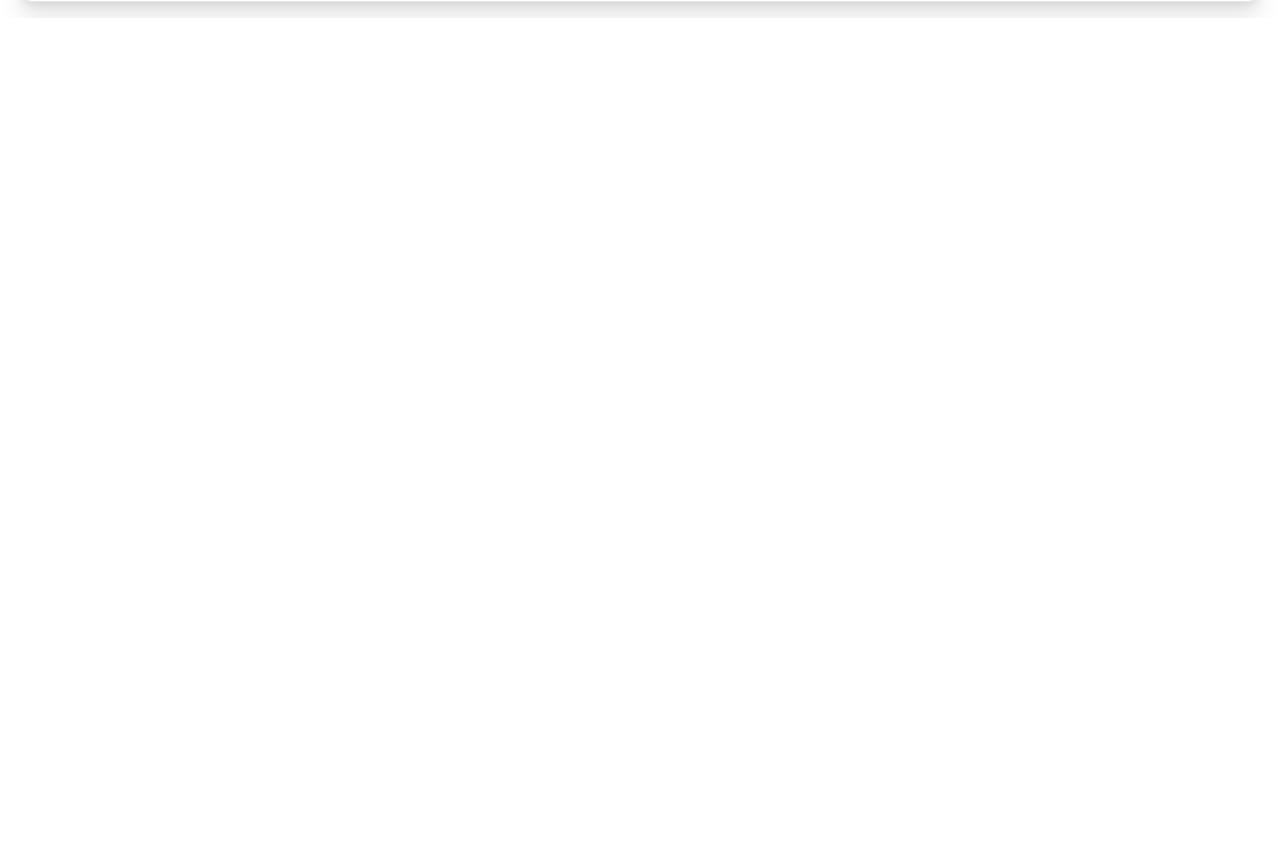
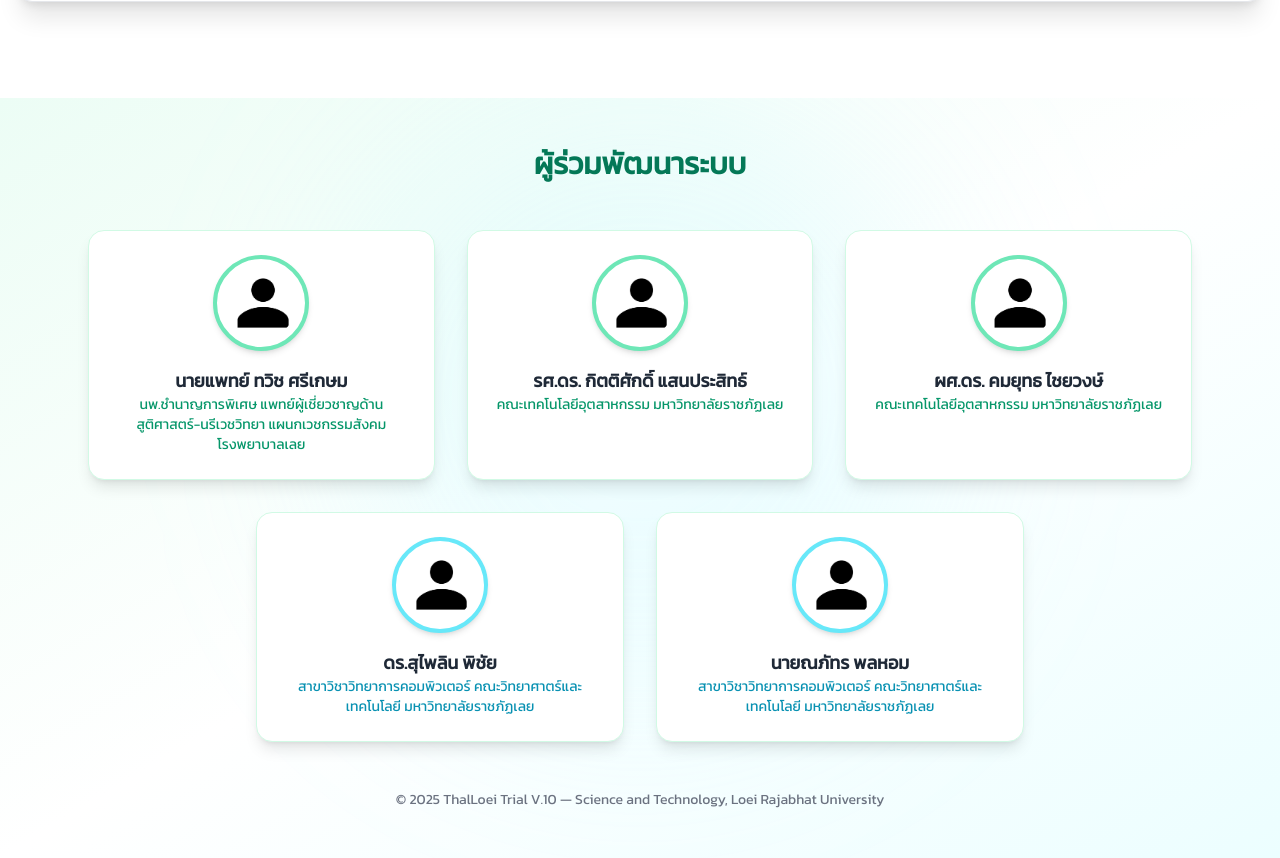
Before and after one commit to Bunlung777/Web-Hp, a React (Create React App) app: page /Blood in a window 1280 px wide. Shown: the part 924-1782 px from the top of the page. Before the commit the page ends 942 px from the top, so only its background shows below. Built offline with nearby package versions, Linux system fonts and the light colour scheme.

Commit message:
18 commit

```diff
--- a/src/Blood.js
+++ b/src/Blood.js
@@ -5,7 +5,7 @@ import Hp from './Img/loeih-logo_.png';
 import Dr from './Img/image 1.png';
 import { useNavigate } from 'react-router-dom';
 import Navbar from './Navbar';
-
+import People from './Img/peole.png';
 const screeningRules = {
   A2A_low: {
     label: 'A₂A (Hb A₂ ≤ 3.5%)',
@@ -684,6 +684,76 @@ const Blood = () => {
           </div>
         </div>
       </div>
+      <section className="mt-20 bg-gradient-to-br from-emerald-50 via-white to-cyan-50 py-12 relative overflow-hidden">
+  <div className="max-w-6xl mx-auto px-6 relative z-10">
+    <h2 className="text-2xl sm:text-3xl font-extrabold text-center text-emerald-700 mb-12">
+      ผู้ร่วมพัฒนาระบบ
+    </h2>
+
+    {/* 3 คนแถวบน */}
+    <div className="grid grid-cols-1 sm:grid-cols-2 lg:grid-cols-3 gap-8 mb-8">
+      {[{ name: "นายแพทย์ ทวิช ศรีเกษม",
+          role: (
+            <>
+              นพ.ชำนาญการพิเศษ แพทย์ผู้เชี่ยวชาญด้านสูติศาสตร์-นรีเวชวิทยา แผนกเวชกรรมสังคม
+              <br />
+              โรงพยาบาลเลย
+            </>
+          ),
+          img: People
+        },
+        { name: "รศ.ดร. กิตติศักดิ์ แสนประสิทธ์", role: "คณะเทคโนโลยีอุตสาหกรรม มหาวิทยาลัยราชภัฏเลย", img: "/img/dev2.jpg" },
+        { name: "ผศ.ดร. คมยุทธ ไชยวงษ์", role: "คณะเทคโนโลยีอุตสาหกรรม มหาวิทยาลัยราชภัฏเลย", img: "/img/dev3.jpg" },
+      ].map((dev, i) => (
+        <div
+          key={i}
+          className="bg-white rounded-2xl shadow-lg border border-emerald-100 p-6 text-center hover:shadow-xl hover:-translate-y-1 transition-all duration-300"
+        >
+          <div className="w-24 h-24 mx-auto rounded-full border-4 border-emerald-300 shadow-md bg-white flex items-center justify-center">
+            <img
+              src={People}
+              alt={dev.name}
+              className="w-[80%] h-[80%] object-cover rounded-full"
+            />
+          </div>
+          <h3 className="mt-4 text-lg font-bold text-gray-800">{dev.name}</h3>
+          <p className="text-emerald-600 font-medium text-sm">{dev.role}</p>
+        </div>
+      ))}
+    </div>
+
+    {/* 2 คนแถวล่าง (ตรงกลาง) */}
+    <div className="grid grid-cols-1 sm:grid-cols-2 lg:grid-cols-2 gap-8 justify-center max-w-3xl mx-auto">
+      {[
+        { name: "ดร.สุไพลิน พิชัย", role: "สาขาวิชาวิทยาการคอมพิวเตอร์ คณะวิทยาศาตร์และเทคโนโลยี มหาวิทยาลัยราชภัฏเลย", img: "/img/dev4.jpg" },
+        { name: "นายณภัทร พลหอม", role: "สาขาวิชาวิทยาการคอมพิวเตอร์ คณะวิทยาศาตร์และเทคโนโลยี มหาวิทยาลัยราชภัฏเลย", img: "/img/dev5.jpg" },
+      ].map((dev, i) => (
+        <div
+          key={i}
+          className="bg-white rounded-2xl shadow-lg border border-emerald-100 p-6 text-center hover:shadow-xl hover:-translate-y-1 transition-all duration-300"
+        >
+          <div className="w-24 h-24 mx-auto rounded-full border-4 border-cyan-300 shadow-md bg-white flex items-center justify-center">
+            <img
+              src={People}
+              alt={dev.name}
+              className="w-[80%] h-[80%] object-cover rounded-full"
+            />
+          </div>
+          <h3 className="mt-4 text-lg font-bold text-gray-800">{dev.name}</h3>
+          <p className="text-cyan-600 font-medium text-sm">{dev.role}</p>
+        </div>
+      ))}
+    </div>
+
+    {/* ข้อความปิดท้าย */}
+    <p className="text-center text-gray-500 mt-12 text-sm">
+      © {new Date().getFullYear()} ThalLoei Trial V.10 — Science and Technology, Loei Rajabhat University
+    </p>
+  </div>
+
+  {/* เพิ่มแสงตกแต่งพื้นหลังเบา ๆ */}
+  <div className="absolute top-0 left-1/2 -translate-x-1/2 w-[600px] h-[600px] bg-cyan-200/20 blur-[100px] rounded-full"></div>
+</section>
     </div>
   );
 };
--- a/src/Login.js
+++ b/src/Login.js
@@ -174,7 +174,7 @@ const LoginThemed = () => {
                 </div>
 
                 <div className="mt-auto pt-10 text-white/80 text-xs">
-                  © {new Date().getFullYear()} ThaiLoeiLRU — All rights reserved.
+                  © {new Date().getFullYear()} ThalLoeiLRU — All rights reserved.
                 </div>
               </div>
             </div>
```
